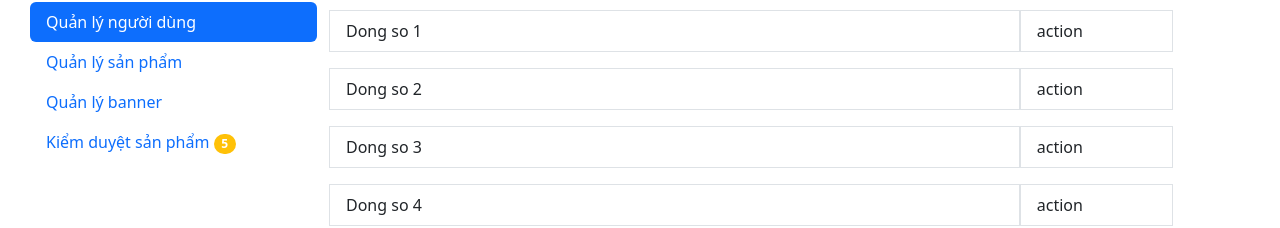
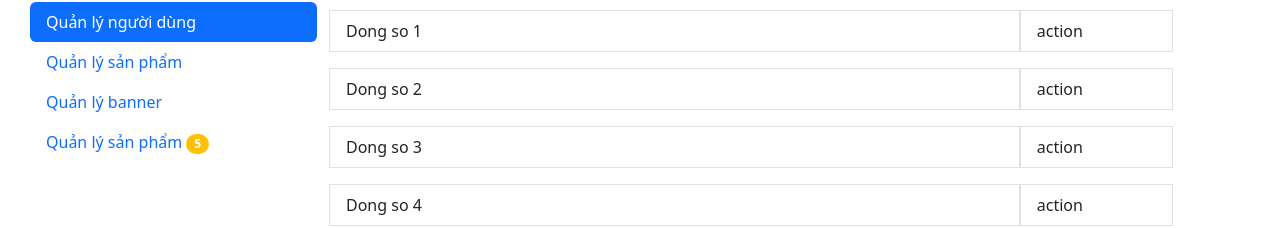
Before and after one commit to MinhBTHE186598/OnlineShop, a React (Create React App) app: page /homeAdmin in a window 1280 px wide. Shown: the part 123-351 px from the top of the page. Built offline with nearby package versions, Linux system fonts and the light colour scheme.

Commit message:
Update AdminActionList.js

```diff
--- a/src/components/AdminActionList.js
+++ b/src/components/AdminActionList.js
@@ -26,7 +26,7 @@ function AdminAction() {
                                 <Nav.Link eventKey="third">Quản lý banner</Nav.Link>
                             </Nav.Item>
                             <Nav.Item>
-                                <Nav.Link eventKey="fourth">Kiểm duyệt sản phẩm <Badge bg="warning" pill>{Arr.length}</Badge></Nav.Link>
+                                <Nav.Link eventKey="fourth">Quản lý sản phẩm <Badge bg="warning" pill>{Arr.length}</Badge></Nav.Link>
                             </Nav.Item>
                         </Nav>
                     </Col>
```
